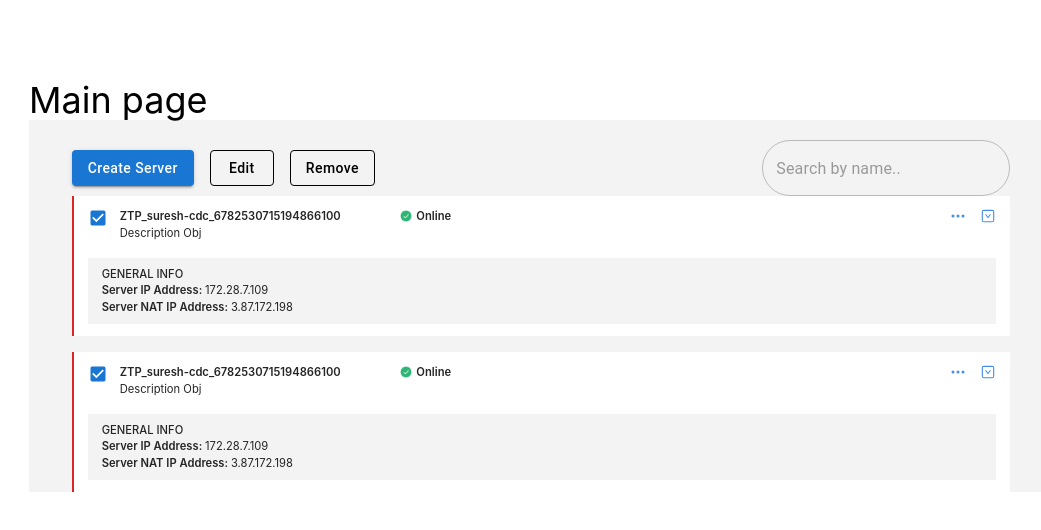
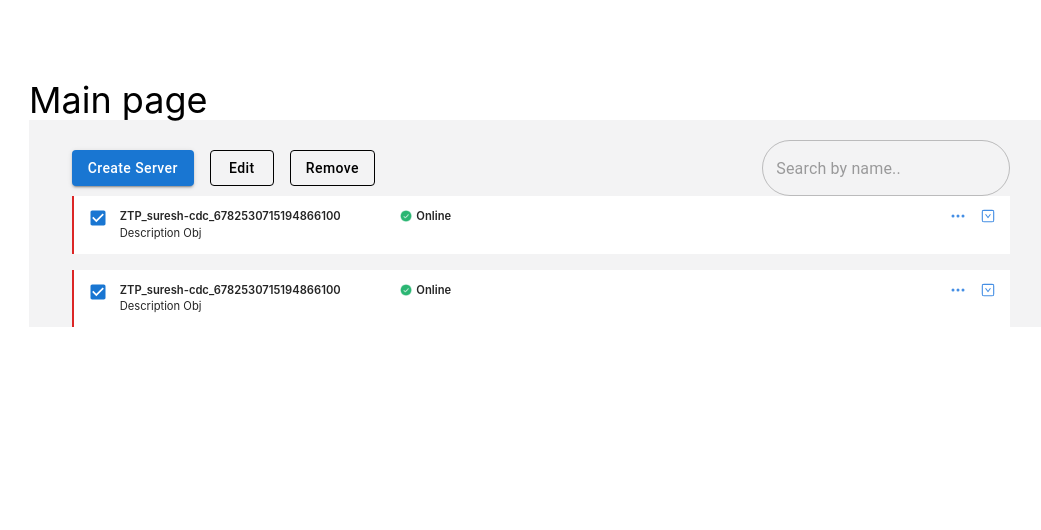
Before and after one commit to ishantsahni/the-task, a React (Create React App) app: page /#/ in a window 1280 px wide. Shown: the top 530 px of the page, without its empty margins (99-1140 px from the left). Built offline with nearby package versions, Linux system fonts and the light colour scheme.

Commit message:
task info added

```diff
--- a/src/components/TaskHeader/index.js
+++ b/src/components/TaskHeader/index.js
@@ -1,10 +1,10 @@
 import { Checkbox } from "@mui/material";
 import React from "react";
 import { Resources } from "../../config/Resources";
-import { AiOutlineDown, AiOutlineDownSquare } from "react-icons/ai";
+import { AiOutlineDown, AiOutlineDownSquare, AiOutlineUpSquare } from "react-icons/ai";
 import { BsThreeDots } from "react-icons/bs";
 
-const TaskHeader = () => {
+const TaskHeader = ({taskInfo, setTaskInfo}) => {
   return (
     <div className="flex ishant w-full justify-between">
       <div className="flex w-2/5 justify-between">
@@ -33,8 +33,8 @@ const TaskHeader = () => {
       </div>
       <div className="flex">
         <BsThreeDots className="fill-darkSkyBlue mr-3.5" />
-        <div className="h-4 w-4">
-          <AiOutlineDownSquare className="fill-darkSkyBlue !border-0 rounded-2xl" />
+        <div className="h-4 w-4" onClick={() => setTaskInfo(!taskInfo)}>
+          {taskInfo ? <AiOutlineUpSquare className="fill-darkSkyBlue !border-0 rounded-2xl" /> : <AiOutlineDownSquare className="fill-darkSkyBlue !border-0 rounded-2xl" />}
         </div>
       </div>
     </div>
--- a/src/components/TaskInfo/index.js
+++ b/src/components/TaskInfo/index.js
@@ -1,8 +1,8 @@
 import React from "react";
 
-const TaskInfo = () => {
+const TaskInfo = ({taskInfo}) => {
   return (
-    <div className="font-Inter mt-4">
+    <div className={`font-Inter mt-4 ${taskInfo ? "" : "hidden"}`}>
       <div className="bg-slateGrey py-2 px-3.5">
         <p className="font-medium text-[0.7rem] text-nero">GENERAL INFO</p>
         <div className="flex">
--- a/src/components/TaskItem/index.js
+++ b/src/components/TaskItem/index.js
@@ -1,13 +1,14 @@
-import React from "react";
+import React, { useState } from "react";
 import TaskHeader from "../TaskHeader";
 import TaskInfo from "../TaskInfo";
 
 const TaskItem = () => {
+  const [taskInfo, setTaskInfo] = useState(false);
   return (
     <div className="bg-white border-l-2 border-red-600 mb-4 py-3">
       <div className="w-[97%] mx-auto">
-        <TaskHeader />
-        <TaskInfo />
+        <TaskHeader taskInfo={taskInfo} setTaskInfo={setTaskInfo}/>
+        <TaskInfo taskInfo={taskInfo} />
       </div>
     </div>
   );
```
